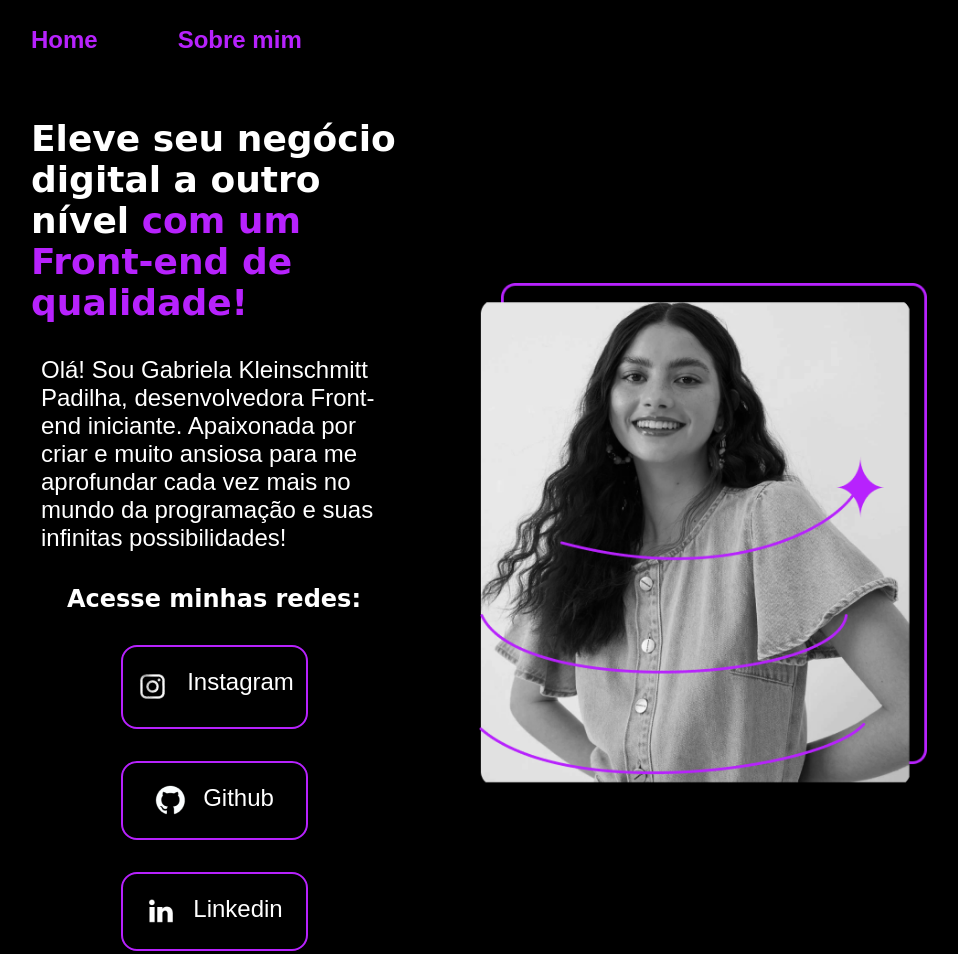
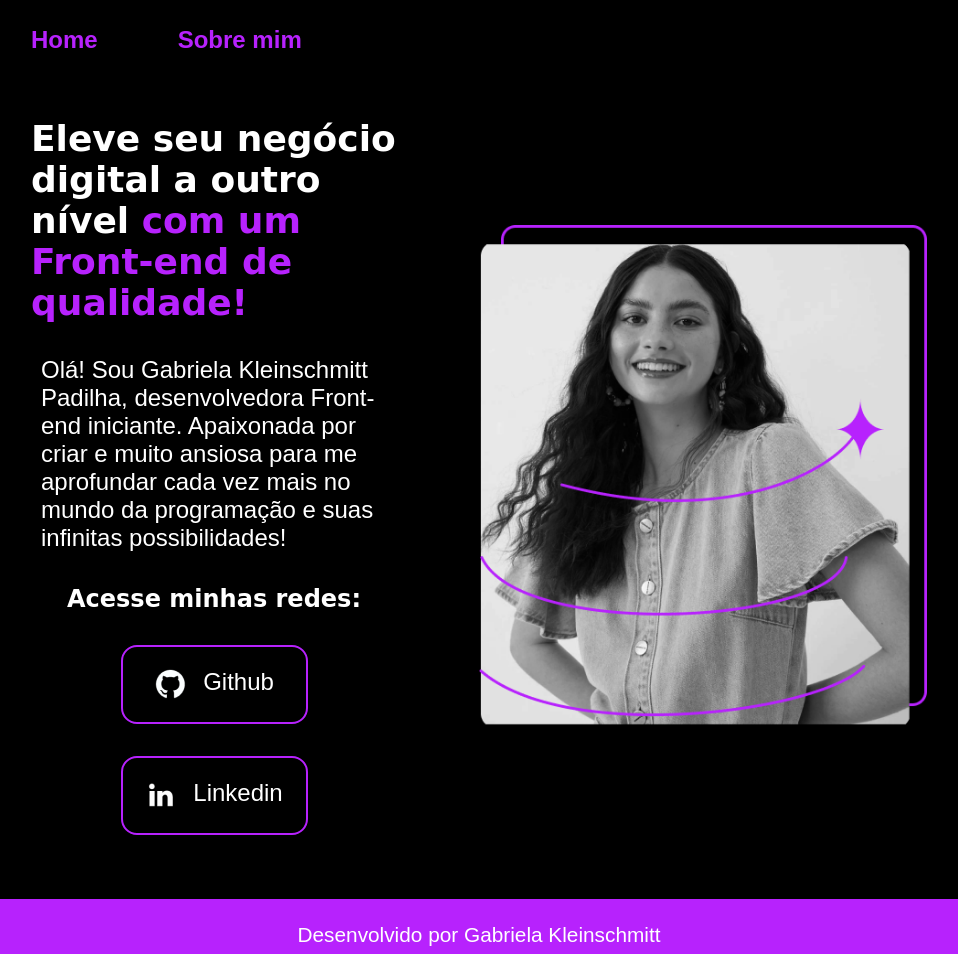
Before and after one commit to GabrielaKP05/portifolio-projeto-nova-geracao, a plain HTML site: page index.html in a window 1280 px wide. Shown: the top 954 px of the page, without its empty margins (161-1119 px from the left). Drawn offline with Linux system fonts and the light colour scheme; a web font is replaced by a local one.

Commit message:
Update index.html

```diff
--- a/index.html
+++ b/index.html
@@ -22,10 +22,10 @@
                 <h2 class="apresentacao-links-redes">
                     Acesse minhas redes:
                 </h2>
-                <a class="apresentacao-links-botao"
+<!--                 <a class="apresentacao-links-botao"
                 href="https://instagram.com/__gabrielapadilha?igshid=NTc4MTIwNjQ2YQ==">  <img
                      src="./assets/OIPlogo-removebg-preview (1).png" alt="logoinstagram">Instagram
-                </a>
+                </a> -->
 
                 <a class="apresentacao-links-botao"
                 href="https://github.com/gabrielakp05">  <img src="./assets/Logo Github (1).png" alt="logogithub">Github</a>
```
